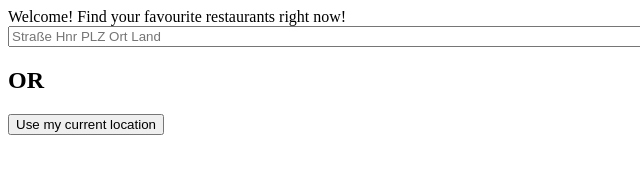
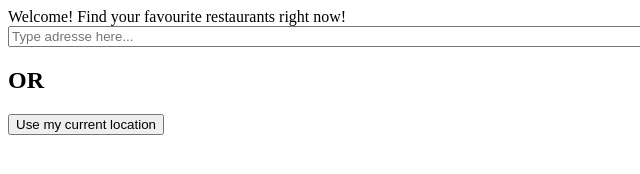
Before and after one commit to nikDRlas/nikDRlas.github.io, a plain HTML site: page index.html in a window 1280 px wide. Shown: the full height of the page, 0-640 px from the left. Drawn offline with Linux system fonts and the light colour scheme.

Commit message:
fixed typo

```diff
--- a/index.html
+++ b/index.html
@@ -15,7 +15,7 @@
     Welcome! Find your favourite restaurants right now!
     <section id="form-container">
         <form action="">
-            <input type="text" name="Adresse" id="addresse" placeholder="Straße Hnr PLZ Ort Land">
+            <input type="text" name="Adresse" id="addresse" placeholder="Type adresse here...">
             <input type="submit" id="manuellSubmit" value="Get restaurants">
             <h2>OR</h2>
             <input type="submit" id="automaticSubmit" value="Use my current location">
--- a/srcipt.js
+++ b/srcipt.js
@@ -79,7 +79,6 @@ function listRestaurants(results) {
 function automaticDataInput() {
   navigator.geolocation.getCurrentPosition((position) => {
     const { latitude, longitude } = position.coords;
-    console.log(position);
     const lat1 = latitude;
     const long1 = longitude;
 
```
